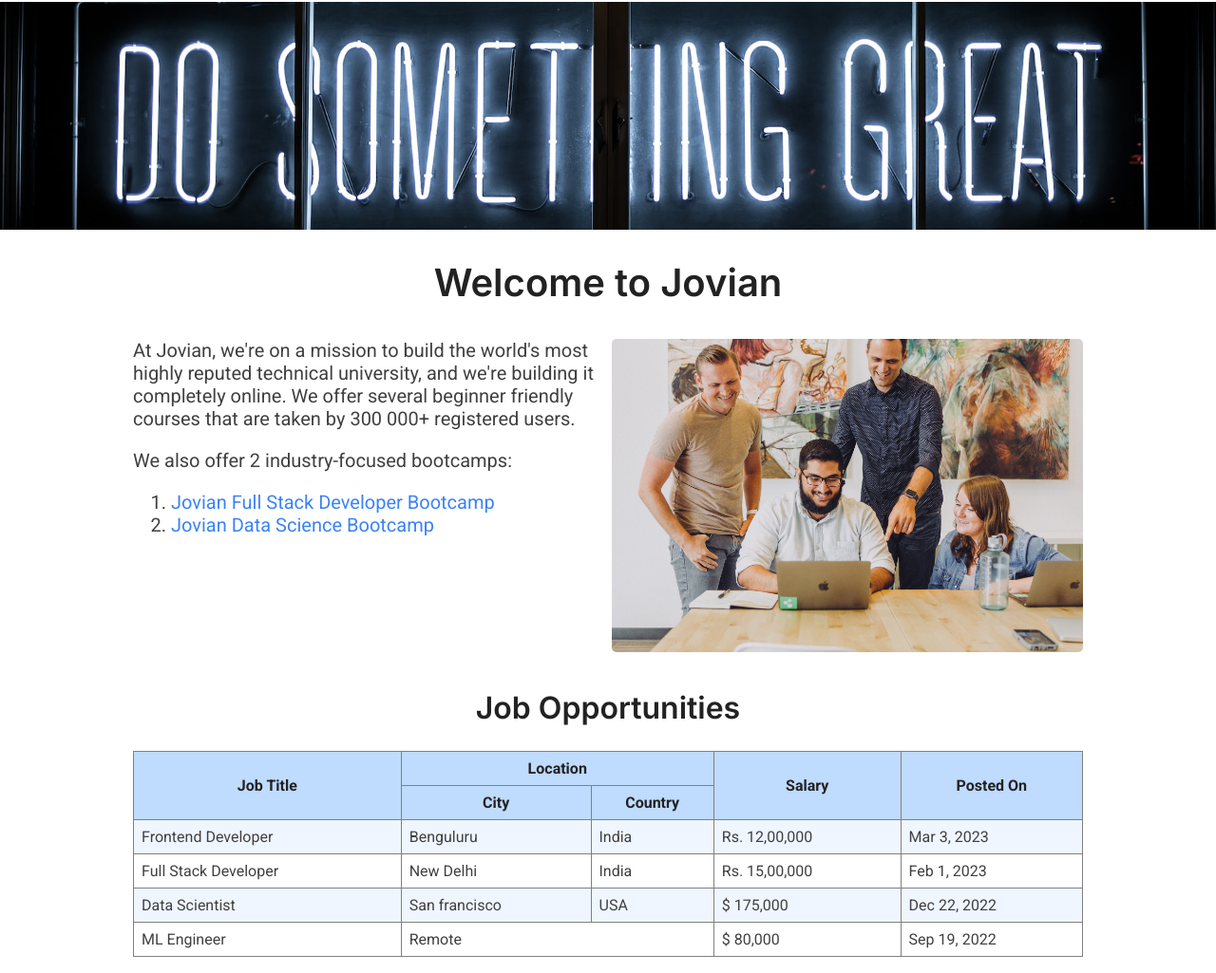
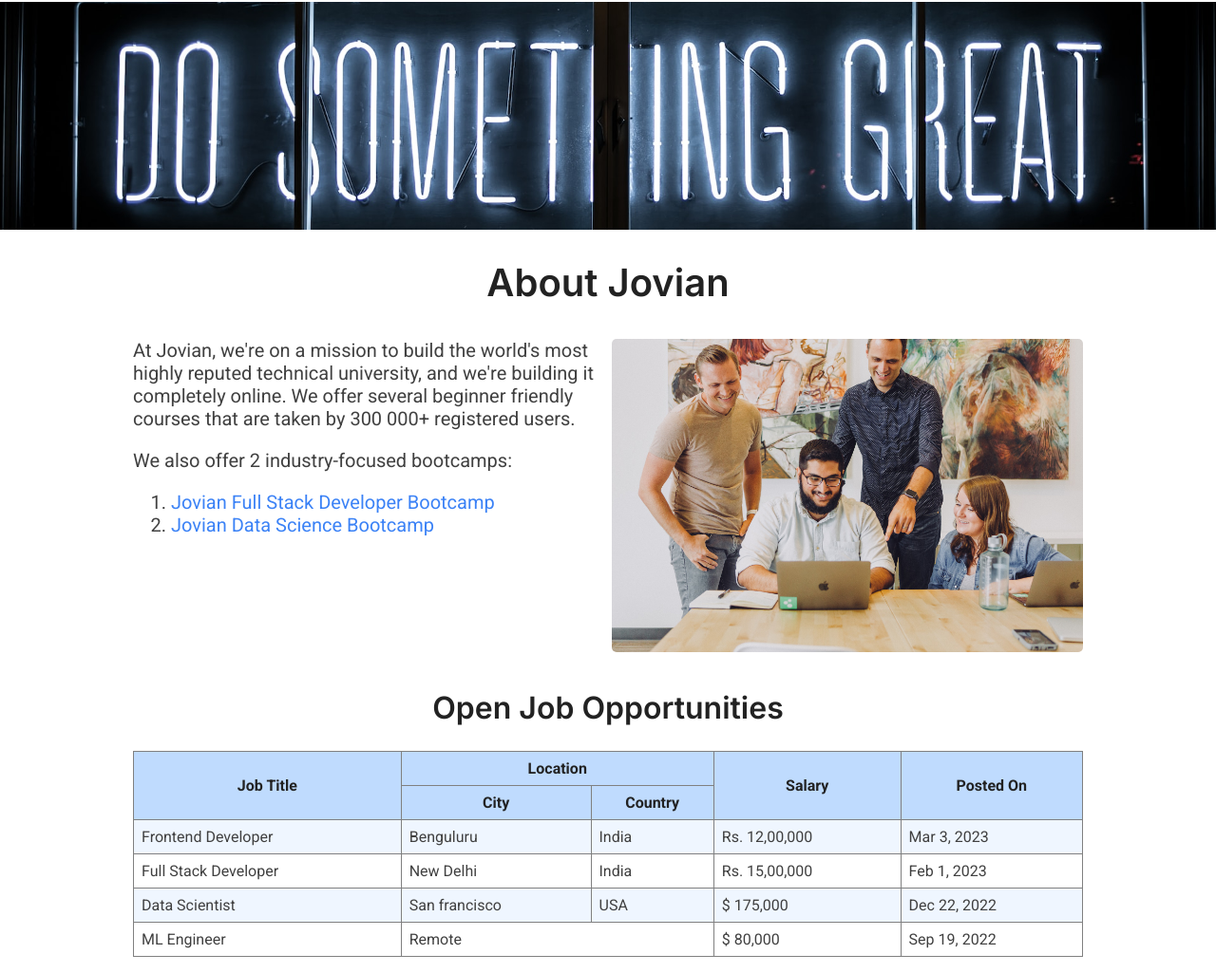
Before and after one commit to XLilvan/jovian-careers-responsive, a plain HTML site: page src/index.html in a window 1280 px wide. Shown: the part 72-1097 px from the top of the page at 95% size. Drawn offline with Linux system fonts and the light colour scheme.

Commit message:
Added Open job Opportunities in index.html

```diff
--- a/src/index.html
+++ b/src/index.html
@@ -29,7 +29,7 @@
     <img id="logo" alt="Jovian logo" src="https://i.imgur.com/m1wXjqw.png" />
   </div>
   <img id="banner" src="banner.jpg" alt="Banner" height="240">
-  <h1>Welcome to Jovian</h1>
+  <h1>About Jovian</h1>
   <div id="about">
     <div id="description">
       <p style="margin-top: 0;">
@@ -62,7 +62,7 @@
   </div>
 
   <div id="jobs">
-    <h2>Job Opportunities</h2>
+    <h2>Open Job Opportunities</h2>
     <table id="jobs-table">
       <tr class="jobs-header-row">
         <th rowspan="2">Job Title</th>
```
